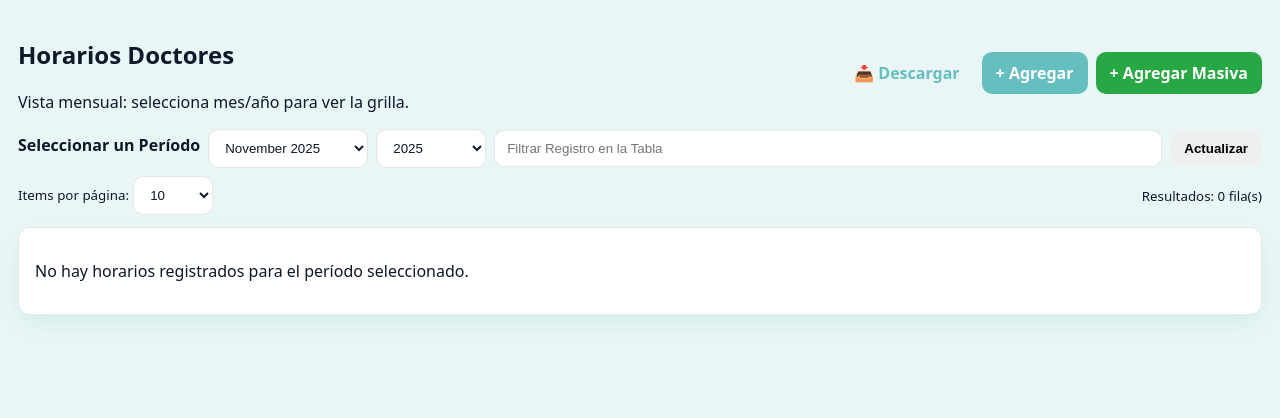
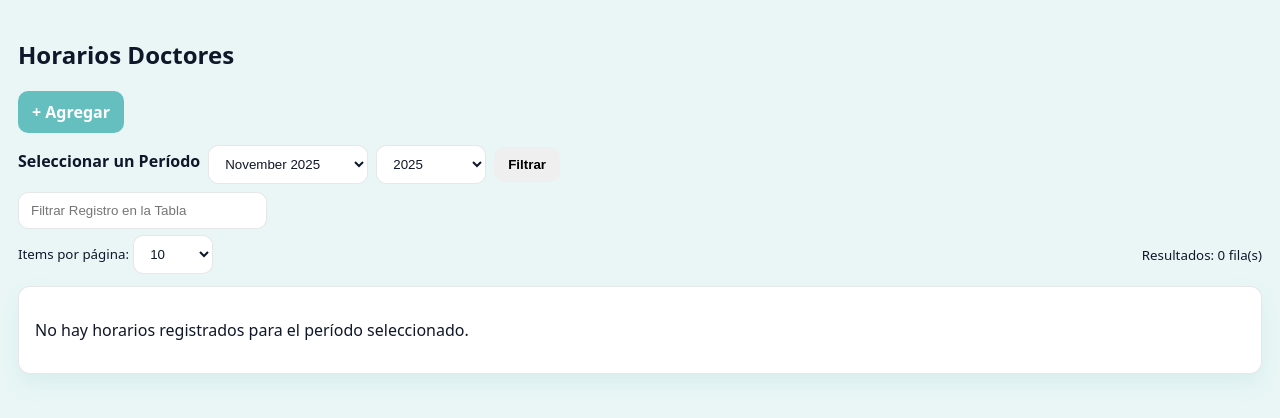
Before and after one commit to ChriCass/citas-medicas, a PHP site: template views/horarios_doctores/index.php in a window 1280 px wide. Shown: the part 46-464 px from the top of the page. Run offline with PHP 8.4, Linux system fonts and the light colour scheme; the template is opened without the code that fills it, so the values that code supplies are empty.

Commit message:
update ui filter add button  view horarios_doctores/create

```diff
--- a/views/horarios_doctores/index.php
+++ b/views/horarios_doctores/index.php
@@ -56,15 +56,10 @@ $weekdayMap = [1=>'lunes',2=>'martes',3=>'miércoles',4=>'jueves',5=>'viernes',6
 
 ?>
 <section class="hero">
-  <div style="display:flex;align-items:center;justify-content:space-between;gap:12px;">
+  <div style="display:flex;align-items:center;justify-content:space-between;gap:12px;margin-bottom:12px;">
     <div>
       <h1><?= htmlspecialchars($title ?? 'Horarios Doctores') ?></h1>
-      <p class="mt-1 muted">Vista mensual: selecciona mes/año para ver la grilla.</p>
-    </div>
-    <div style="display:flex;gap:8px;align-items:center;">
-      <a href="#" class="btn" id="downloadBtn">📥 Descargar</a>
       <a href="/doctor-schedules/create" class="btn primary">+ Agregar</a>
-      <a href="/doctor-schedules/create" class="btn" style="background:#28a745;color:#fff;">+ Agregar Masiva</a>
     </div>
   </div>
 </section>
@@ -83,9 +78,11 @@ $weekdayMap = [1=>'lunes',2=>'martes',3=>'miércoles',4=>'jueves',5=>'viernes',6
       <?php endfor; ?>
     </select>
 
-    <input id="filterInput" class="input" placeholder="Filtrar Registro en la Tabla" style="flex:1;" />
-    <button class="btn" type="submit">Actualizar</button>
+    <button class="btn" type="submit">Filtrar</button>
   </form>
+  <div>
+    <input id="filterInput" class="input" placeholder="Filtrar Registro en la Tabla" style="width:20%" />
+  </div>
 
   <div style="margin:6px 0 12px;display:flex;justify-content:space-between;align-items:center;">
     <div><small class="muted">Items por página:</small>
```
Also changed, not shown: public/assets/img/edit.svg (added), public/assets/img/trash.svg (added).
